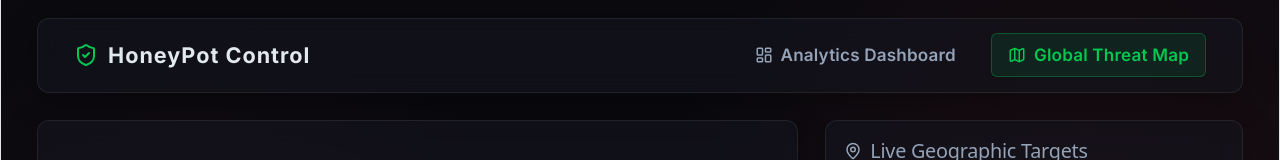
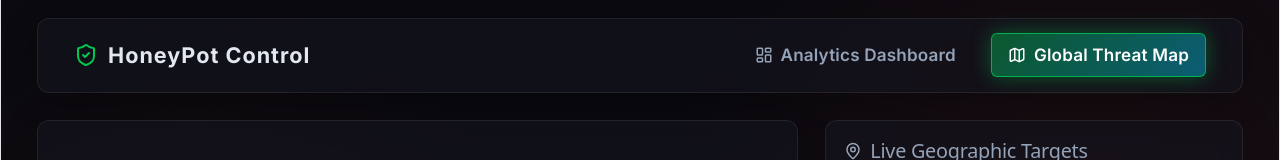
Before and after one commit to ChinmayPatil00/HoneyPot, a React app in the folder frontend/: page /map in a window 1280 px wide. Shown: the top 160 px of the page. Built offline with nearby package versions, Linux system fonts and the light colour scheme; no server answers; the HTML template or start-up script is replaced by a standard one.

Commit message:
style: fix terminal icon alignment and add gradient to map button

```diff
--- a/frontend/src/Dashboard.css
+++ b/frontend/src/Dashboard.css
@@ -258,7 +258,7 @@ body {
   padding: 1rem;
   min-height: 250px;
 }
-.feed-container h2 {
+.feed-panel h2 {
   margin: 0 0 1rem 0;
   font-size: 1rem;
   font-weight: 500;
--- a/frontend/src/Navbar.css
+++ b/frontend/src/Navbar.css
@@ -67,3 +67,23 @@
     padding: 8px;
   }
 }
+
+/* Highlighted Map Button */
+.nav-item.map-btn {
+  background: linear-gradient(135deg, rgba(0, 200, 81, 0.2), rgba(0, 210, 255, 0.2));
+  border: 1px solid rgba(0, 200, 81, 0.4);
+  color: #fff;
+  box-shadow: 0 0 10px rgba(0, 200, 81, 0.15);
+}
+
+.nav-item.map-btn:hover {
+  background: linear-gradient(135deg, rgba(0, 200, 81, 0.3), rgba(0, 210, 255, 0.3));
+  box-shadow: 0 0 15px rgba(0, 200, 81, 0.3);
+  transform: translateY(-1px);
+}
+
+.nav-item.map-btn.active {
+  background: linear-gradient(135deg, rgba(0, 200, 81, 0.4), rgba(0, 210, 255, 0.4));
+  border: 1px solid rgba(0, 200, 81, 0.8);
+  box-shadow: 0 0 20px rgba(0, 200, 81, 0.4);
+}
--- a/frontend/src/Navbar.jsx
+++ b/frontend/src/Navbar.jsx
@@ -19,7 +19,7 @@ const Navbar = () => {
         </NavLink>
         <NavLink
           to="/map"
-          className={({ isActive }) => isActive ? "nav-item active" : "nav-item"}
+          className={({ isActive }) => isActive ? "nav-item active map-btn" : "nav-item map-btn"}
         >
           <MapIcon size={18} /> Global Threat Map
         </NavLink>
```
